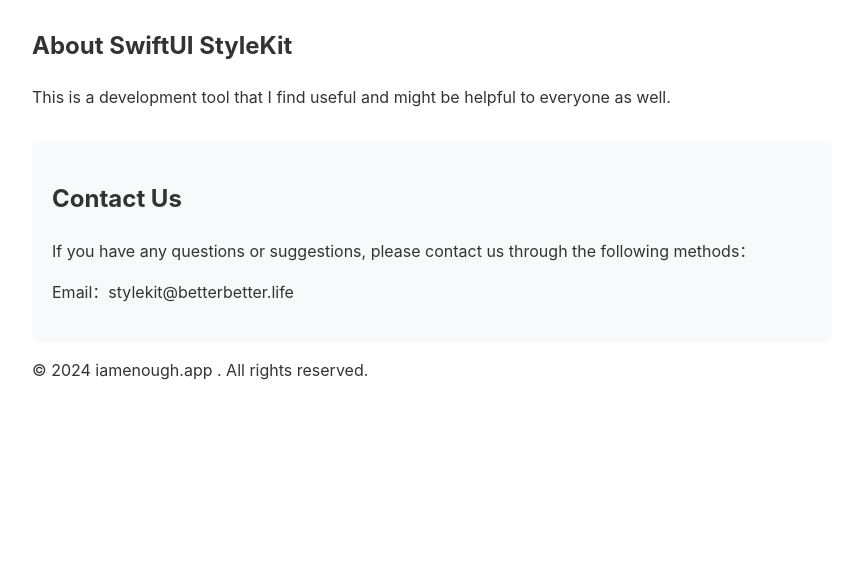
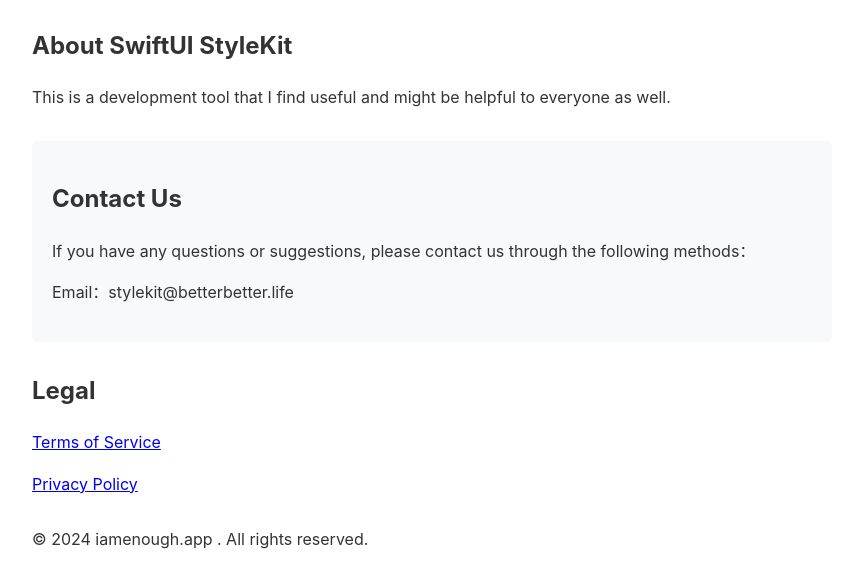
Before and after one commit to aSSong/Wellapps, a plain HTML site: page index.html in a window 1280 px wide. Shown: the part 128-716 px from the top of the page, without its empty margins (208-1071 px from the left). Drawn offline with Linux system fonts and the light colour scheme.

Commit message:
Update index.html

```diff
--- a/index.html
+++ b/index.html
@@ -69,6 +69,14 @@
             <p>Email：stylekit@betterbetter.life</p>
         </div>
 
+        <!-- 添加Terms of Service和Privacy Policy链接 -->
+        <div class="section">
+            <h2>Legal</h2>
+            <p><a href="/terms-of-service">Terms of Service</a></p>
+            <p><a href="/privacy-policy">Privacy Policy</a></p>
+        </div>
+
+
         <footer>
             <p>© 2024 iamenough.app . All rights reserved.</p>
         </footer>
```
